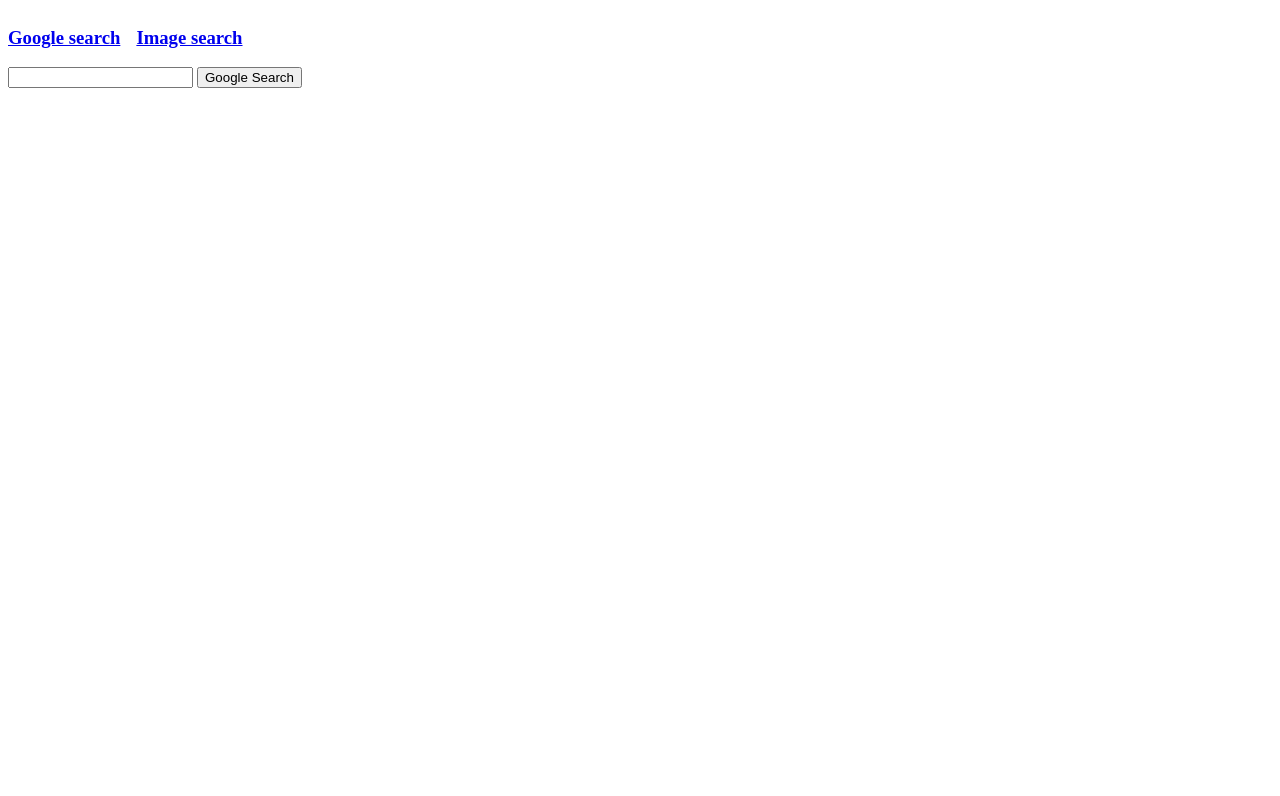
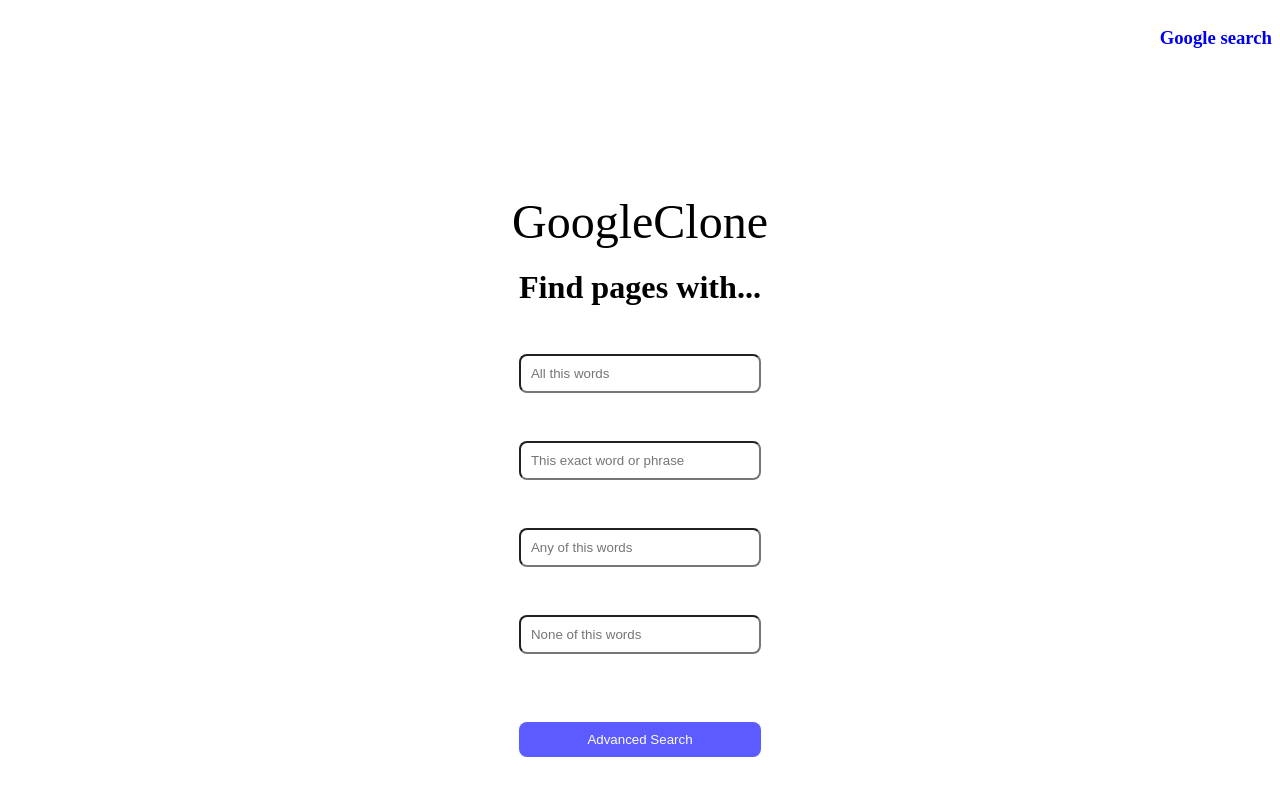
Before and after one commit to kingfreddymarin/CS50w-google-search, a plain HTML site: page advanced-search.html in a window 1280 px wide. Drawn offline with Linux system fonts and the light colour scheme.

Commit message:
Project 0: done!

```diff
--- a/advanced-search.html
+++ b/advanced-search.html
@@ -1,17 +1,34 @@
 <!DOCTYPE html>
 <html lang="en">
   <head>
+    <meta name="viewport" content="width=device-width, initial-scale=1.0" />
     <title>Advanced Search</title>
     <link rel="stylesheet" href="./styles.css" />
   </head>
   <body>
     <div>
       <h3><a href="./index.html">Google search</a></h3>
-      <h3><a href="./image-search.html">Image search</a></h3>
     </div>
-    <form action="https://www.google.com/search">
-      <input type="text" name="q" />
-      <input type="submit" value="Google Search" />
-    </form>
+    <section>
+      GoogleClone
+      <form action="https://www.google.com/search">
+        <div class="grid">
+          <h6 style="margin: 0px; margin-top: 20px">Find pages with...</h6>
+          <input type="text" name="as_q" placeholder="All this words" />
+          <input
+            type="text"
+            name="as_epq"
+            placeholder="This exact word or phrase"
+          />
+          <input type="text" name="as_oq" placeholder="Any of this words" />
+          <input type="text" name="as_eq" placeholder="None of this words" />
+          <input
+            style="background-color: rgb(91, 91, 255); color: white"
+            type="submit"
+            value="Advanced Search"
+          />
+        </div>
+      </form>
+    </section>
   </body>
 </html>
--- /dev/null
+++ b/styles.scss
@@ -0,0 +1,45 @@
+div {
+  display: flex;
+  gap: 1em;
+  justify-content: flex-end;
+
+  a {
+    text-decoration: none;
+  }
+}
+
+section {
+  display: flex;
+  margin-top: 10%;
+  flex-direction: column;
+  justify-content: center;
+  align-items: center;
+  font-size: 48px;
+
+  input {
+    border-radius: 8px;
+    padding: 10px;
+    width: auto;
+  }
+
+  .search-bar {
+    width: 100%;
+  }
+
+  input[type="submit"] {
+    display: inherit;
+    flex-direction: column;
+    margin-top: 20px;
+    border: none;
+    width: 100%;
+
+    div {
+      flex-direction: row;
+    }
+  }
+}
+
+.grid {
+  display: grid;
+  grid-template-columns: auto;
+}
```
Also changed, not shown: image-search.html (+9 -6 lines), index.html (+16 -4 lines), styles.css, 1 other file.
